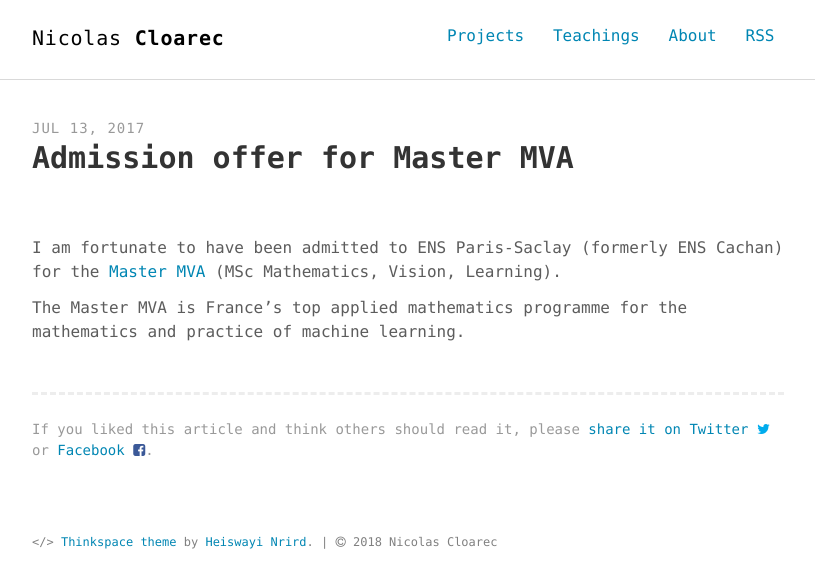
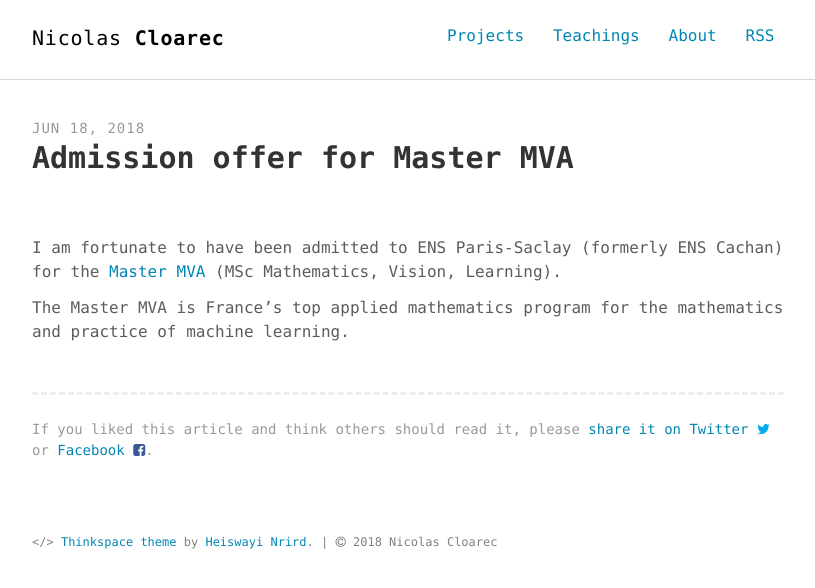
Before and after one commit to ncloarec/ncloarec.github.io, a Jekyll site: the page built from _posts/2018-06-18-offer-mva-ens.md, in a window 1280 px wide. Shown: the top 588 px of the page, without its empty margins (232-1047 px from the left). Built offline with Jekyll 4.4.1, drawn with Linux system fonts in a browser that asks for light colours.

Commit message:
add master offers

```diff
--- a/_posts/2017-07-13-offer-mva-ens.md
+++ b/_posts/2018-06-18-offer-mva-ens.md
@@ -8,4 +8,4 @@ keywords: "master, offer, msc, ens, cachan, paris, saclay, mva"
 
 I am fortunate to have been admitted to ENS Paris-Saclay (formerly ENS Cachan) for the [Master MVA](http://math.ens-paris-saclay.fr/version-francaise/formations/master-mva/) (MSc Mathematics, Vision, Learning).
 
-The Master MVA is France's top applied mathematics programme for the mathematics and practice of machine learning.
+The Master MVA is France's top applied mathematics program for the mathematics and practice of machine learning.
```
Also changed, not shown: _posts/2018-06-21-offer-statml.md (added, +11 -0 lines), _posts/2018-07-03-offer-x.md (added, +11 -0 lines).
